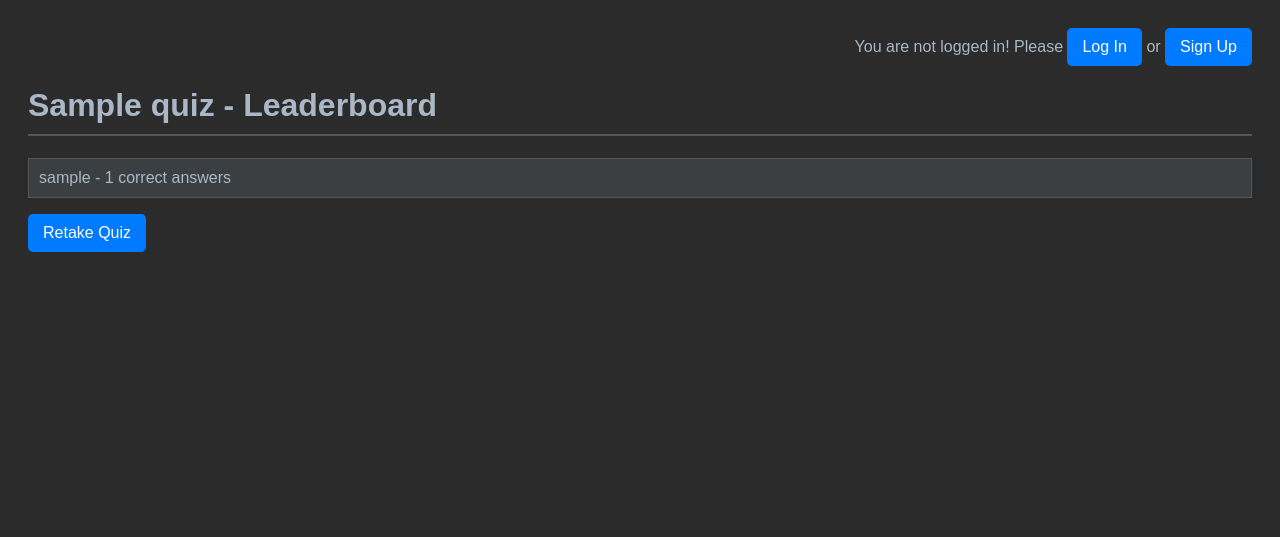
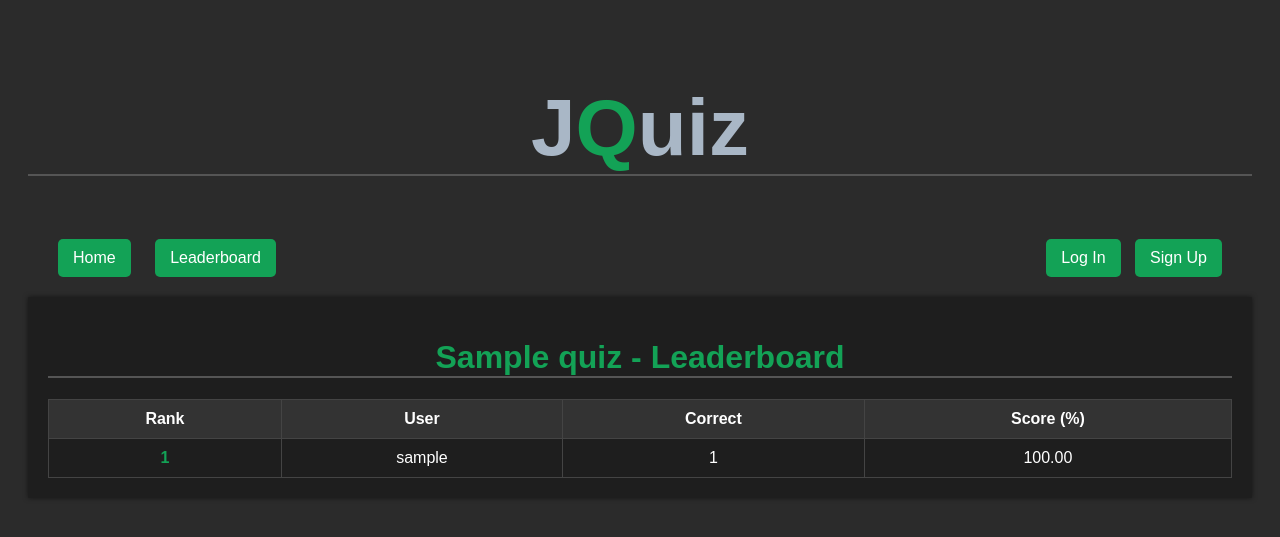
Before and after one commit to wurstbroteater/JQuiz, a Django app: page /quiz/1/leaderboard/ in a window 1280 px wide. Shown: the top 537 px of the page. Run offline with Django 5.2, Linux system fonts and the light colour scheme; tables that the repository leaves empty hold one stand-in row (values such as "Sample post").

Commit message:
Update leaderboard and styling

```diff
--- a/JQuiz/urls.py
+++ b/JQuiz/urls.py
@@ -34,12 +34,14 @@ quiz_patterns = [
     path('quiz/<int:quiz_id>/start/', views.quiz_start, name='quiz_start'),
     path('quiz/<int:turn_id>/question/<int:question_id>/', views.question_view, name='question'),
     path('quiz/<int:turn_id>/results/', views.results_view, name='results'),
+    path('quiz/<int:quiz_id>/leaderboard/', views.leaderboard_quiz_view, name='leaderboard_quiz'),
 ]
 urlpatterns = user_mgmt_patterns + quiz_patterns + [
     path('admin/', admin.site.urls),
     path("", views.IndexView.as_view(), name="index"),
     path("<int:pk>/", views.DetailView.as_view(), name="detail"),
-    path('quiz/<int:quiz_id>/leaderboard/', views.leaderboard_view, name='leaderboard'),
+
+    path('quiz/leaderboard/', views.leaderboard_overall_view, name='leaderboard'),
     path('quiz/', views.quiz_overview, name='quiz_overview'),
 
     path('report_problem/<int:question_id>/', views.report_problem, name='report_problem'),
--- a/quiz/views.py
+++ b/quiz/views.py
@@ -1,8 +1,9 @@
-from django.db.models import Count
 from django.contrib.auth.decorators import login_required
 from django.core.exceptions import PermissionDenied
-from django.db.models import Count
-from django.shortcuts import render, get_object_or_404, redirect
+from django.db.models import IntegerField
+from django.db.models import Sum, F, Case, When
+from django.shortcuts import get_object_or_404, redirect
+from django.shortcuts import render
 from django.views import generic
 
 from quiz.models import Question
@@ -15,7 +16,6 @@ class IndexView(generic.ListView):
     context_object_name = "latest_question_list"
 
     def get_queryset(self):
-        """Return the last five published questions."""
         return Question.objects.order_by("-submit_date")[:5]
 
 
@@ -31,18 +31,40 @@ class ResultsView(generic.DetailView):
 
 # --------------------------------------- Leaderboard ----------------------------------
 
-def leaderboard_view(request, quiz_id):
+def leaderboard_overall_view(request):
+    quizzes = Quiz.objects.all()
+    return render(request, 'quiz/leaderboard.html',
+                  {'leaderboard_data': list(map(lambda q: _get_leaderboard(q), quizzes))})
+
+
+def leaderboard_quiz_view(request, quiz_id):
     quiz = get_object_or_404(Quiz, id=quiz_id)
-    leaderboard = (UserAnswer.objects
-                   .filter(question__related_quiz=quiz, selected_choice__is_correct=True)
-                   .values('user__username')
-                   .annotate(total_correct=Count('id'))
-                   .order_by('-total_correct'))
+    return render(request, 'quiz/leaderboard_quiz.html', {'leaderboard_data': _get_leaderboard(quiz)})
 
-    return render(request, 'quiz/leaderboard.html', {
+
+def _get_leaderboard(quiz):
+    total_questions = Question.objects.filter(related_quiz=quiz).count()
+
+    user_scores = UserAnswer.objects.filter(
+        turn__quiz=quiz,
+        turn__is_completed=True
+    ).values(
+        'user__username'
+    ).annotate(
+        total_correct=Sum(
+            Case(
+                When(selected_choice__is_correct=True, then=1),
+                default=0,
+                output_field=IntegerField()
+            )
+        ),
+    ).annotate(
+        score_percentage=F('total_correct') * 100.0 / total_questions
+    ).order_by('-score_percentage')  # [:10]
+    return {
         'quiz': quiz,
-        'leaderboard': leaderboard,
-    })
+        'user_scores': user_scores
+    }
 
 
 # --------------------------------------- Quiz ----------------------------------
--- a/static/css/style.css
+++ b/static/css/style.css
@@ -8,7 +8,20 @@ body {
 h1 {
     color: #a9b7c6;
     border-bottom: 2px solid #555555;
-    padding-bottom: 10px;
+}
+
+a {
+    display: inline-block;
+    padding: 10px 15px;
+    background-color: #13A256;
+    color: #fff;
+    text-decoration: none;
+    border-radius: 5px;
+    transition: background-color 0.3s ease;
+}
+
+a:hover {
+    background-color: #0E753E;
 }
 
 p {
@@ -33,6 +46,7 @@ ul li:hover {
     background-color: #4c5052;
 }
 
+/* --------------------- Quiz Styling and code theme --------------------- */
 .choice-text {
     font-weight: bold;
     color: #ffc66d;
@@ -44,21 +58,6 @@ ul li:hover {
     padding: 10px;
     border-radius: 5px;
     overflow-x: auto;
-}
-
-/* quiz/style.css */
-a {
-    display: inline-block;
-    padding: 10px 15px;
-    background-color: #007bff;
-    color: #fff;
-    text-decoration: none;
-    border-radius: 5px;
-    transition: background-color 0.3s ease;
-}
-
-a:hover {
-    background-color: #0056b3;
 }
 
 /* Prism.js IntelliJ theme */
--- a/templates/base.html
+++ b/templates/base.html
@@ -7,6 +7,38 @@
     <meta name="viewport" content="width=device-width, initial-scale=1.0">
     <title>{% block title %}JQuiz{% endblock %}</title>
     <link rel="stylesheet" href="{% static 'css/style.css' %}">
+    <style>
+        header {
+            display: flex;
+            justify-content: space-between;
+            align-items: center;
+            padding: 10px;
+        }
+
+        .nav-left {
+            margin-left: 20px;
+        }
+
+        .nav-right {
+            margin-right: 20px;
+        }
+
+        .nav-left a {
+            margin-right: 20px; /* spacing between navigation links */
+            text-decoration: none;
+        }
+
+        .nav-right a {
+            margin-left: 10px;
+            text-decoration: none;
+        }
+
+        .page-title {
+            text-align: center;
+            font-size: 2.5em;
+            margin-bottom: 10px;
+        }
+    </style>
 
     {% block extendHTMLHeader %}
     {% endblock %}
@@ -14,20 +46,26 @@
 
 <body>
 
+<div class="page-title">
+    <h1>J<span style="color: #13A256;">Q</span>uiz</h1>
+</div>
+
 <header>
-<div style="text-align: right">
+    <div class="nav-left">
+        <a href="{% url 'quiz_overview' %}">Home</a>
+        <a href="{% url 'leaderboard' %}">Leaderboard</a>
+    </div>
+    <div class="nav-right">
         {% if user.is_authenticated %}
-        Welcome, {{ user.username }}!
+            <span>Welcome, {{ user.username }}!</span>
             <a href="#" id="logout-link">Log Out</a>
             <form id="logout-form" action="{% url 'logout' %}" method="post" style="display: none;">
                 {% csrf_token %}
             </form>
         {% else %}
-        You are not logged in!
-            Please <a href="{% url 'login' %}">Log In</a> or <a href="{% url 'signup' %}">Sign Up</a>
+            <a href="{% url 'login' %}">Log In</a>
+            <a href="{% url 'signup' %}">Sign Up</a>
         {% endif %}
-    {% block extendBodyHeader %}
-    {% endblock %}
     </div>
 </header>
 <script>
--- a/templates/index.html
+++ b/templates/index.html
@@ -3,7 +3,7 @@
 {% block title %}Chapter Overview{% endblock %}
 
 {% block content %}
-    <h2>Quiz Category Overview</h2>
+    <h2>General Overview</h2>
     <ul>
         <li><a href="{% url 'quiz_overview' %}">OCP Java 17</a></li>
     </ul>
--- a/templates/quiz/leaderboard.html
+++ b/templates/quiz/leaderboard.html
@@ -1,13 +1,36 @@
-{% extends "base.html" %}
+{% extends "quiz/leaderboard_base.html" %}
 
-{% block title %}{{ quiz.name }} - Leaderboard{% endblock %}
+{% block title %}Overall Leaderboard{% endblock %}
 
 {% block content %}
-    <h1>{{ quiz.name }} - Leaderboard</h1>
-    <ul>
-        {% for entry in leaderboard %}
-            <li>{{ entry.user__username }} - {{ entry.total_correct }} correct answers</li>
+    <div id="leaderboard">
+        <h1>Leaderboard</h1>
+        {% for quiz_data in leaderboard_data %}
+            <h2>{{ quiz_data.quiz.name }}</h2>
+            <table>
+                <thead>
+                <tr>
+                    <th>Rank</th>
+                    <th>User</th>
+                    <th>Correct</th>
+                    <th>Score (%)</th>
+                </tr>
+                </thead>
+                <tbody>
+                {% for score in quiz_data.user_scores %}
+                    <tr>
+                        <td>{{ forloop.counter }}</td>
+                        <td>{{ score.user__username }}</td>
+                        <td>{{ score.total_correct }}</td>
+                        <td>{{ score.score_percentage|floatformat:2 }}</td>
+                    </tr>
+                {% empty %}
+                    <tr>
+                        <td colspan="3">No users have completed this quiz yet.</td>
+                    </tr>
+                {% endfor %}
+                </tbody>
+            </table>
         {% endfor %}
-    </ul>
-    <a href="{% url 'quiz_start' quiz.id %}">Retake Quiz</a>
+    </div>
 {% endblock %}
--- /dev/null
+++ b/templates/quiz/leaderboard_base.html
@@ -0,0 +1,55 @@
+{% extends "base.html" %}
+{% block extendHTMLHeader %}
+    <style>
+        #leaderboard {
+            background-color: #1e1e1e;
+            margin-top: 10px;
+            color: #ffffff;
+            padding: 20px;
+            border-radius: 1px;
+            box-shadow: 0 0 5px rgba(0, 0, 0, 0.5);
+        }
+
+        #leaderboard h1, #leaderboard h2 {
+            text-align: center;
+            color: #13A256;
+        }
+
+        #leaderboard table {
+            width: 100%;
+            border-collapse: collapse;
+            margin-top: 20px;
+        }
+
+        #leaderboard th, #leaderboard td {
+            border: 1px solid #444;
+            padding: 10px;
+            text-align: center;
+        }
+
+        #leaderboard th {
+            background-color: #333;
+        }
+
+        #leaderboard tr:nth-child(even) {
+            background-color: #2c2c2c;
+        }
+
+        #leaderboard tr:hover {
+            background-color: #444;
+        }
+
+        #leaderboard td {
+            background-color: #222;
+        }
+
+        #leaderboard tr:nth-child(odd) td {
+            background-color: #1e1e1e;
+        }
+
+        #leaderboard td:first-child {
+            font-weight: bold;
+            color: #13A256;
+        }
+    </style>
+{% endblock %}
--- /dev/null
+++ b/templates/quiz/leaderboard_quiz.html
@@ -0,0 +1,33 @@
+{% extends "quiz/leaderboard_base.html" %}
+
+{% block title %}{{ leaderboard_data.quiz.name }} - Leaderboard{% endblock %}
+
+{% block content %}
+    <div id="leaderboard">
+        <h1>{{ leaderboard_data.quiz.name }} - Leaderboard</h1>
+        <table>
+            <thead>
+            <tr>
+                <th>Rank</th>
+                <th>User</th>
+                <th>Correct</th>
+                <th>Score (%)</th>
+            </tr>
+            </thead>
+            <tbody>
+            {% for score in leaderboard_data.user_scores %}
+                <tr>
+                    <td>{{ forloop.counter }}</td>
+                    <td>{{ score.user__username }}</td>
+                    <td>{{ score.total_correct }}</td>
+                    <td>{{ score.score_percentage|floatformat:2 }}</td>
+                </tr>
+            {% empty %}
+                <tr>
+                    <td colspan="3">No users have completed this quiz yet.</td>
+                </tr>
+            {% endfor %}
+            </tbody>
+        </table>
+    </div>
+{% endblock %}
```
Also changed, not shown: templates/quiz/question.html (+6 -12 lines). Lines whose indentation alone changed are shown as unchanged.
